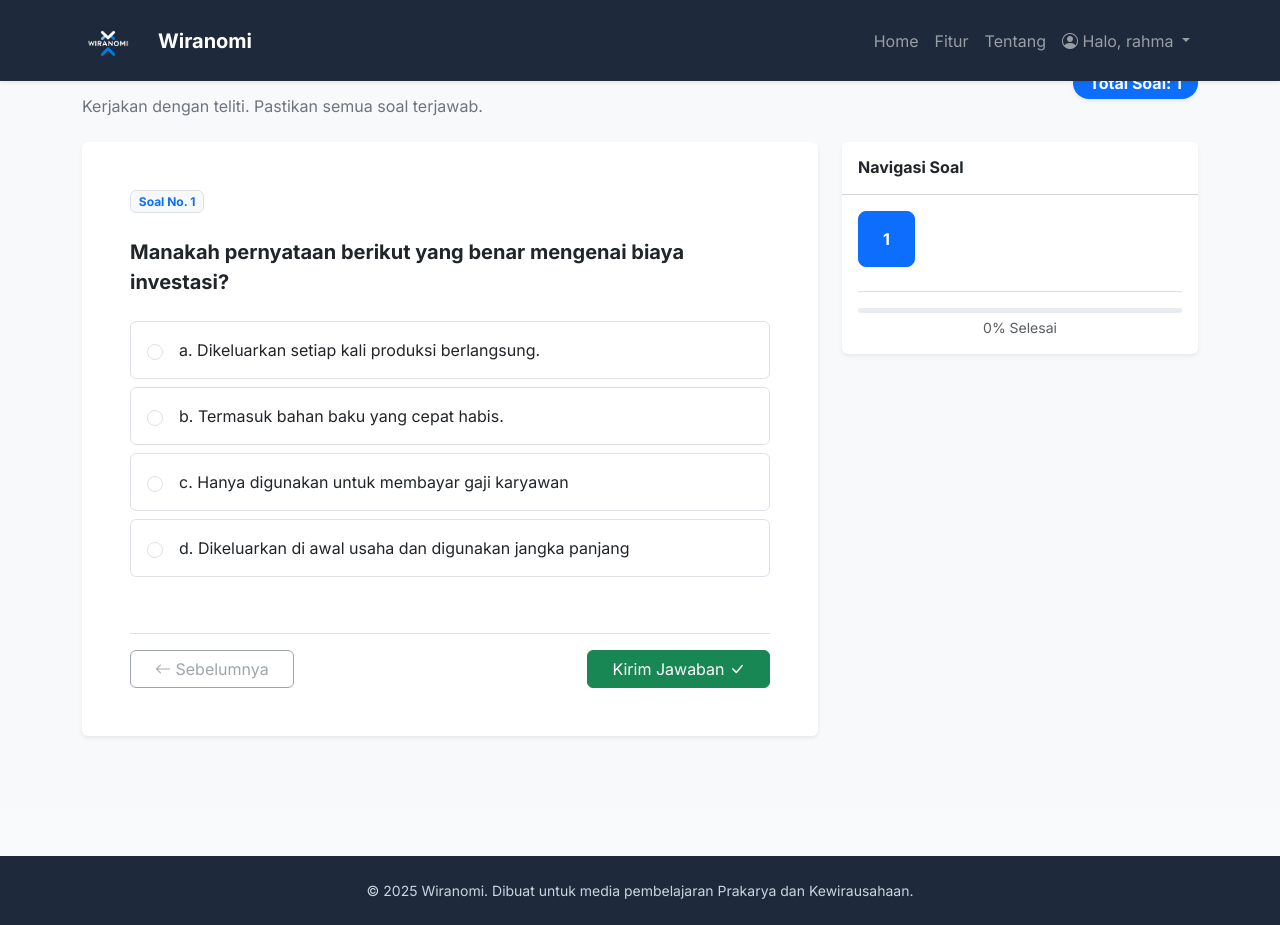
After one commit to sitirahmatulmaulidiah/wiranomi, a Django app: page /evaluasi/ in a window 1280 px wide. The commit adds this page. Run offline with Django 5.2, Linux system fonts and the light colour scheme; a user stored in the database is signed in; data comes from the database, SQL or seed files in the repository; both versions use the stored data as it was after the commit; some libraries are stand-ins or nearby versions.

Commit message:
Membuat template evaluasi

```diff
--- /dev/null
+++ b/pembelajaran/templates/pembelajaran/evaluasi.html
@@ -0,0 +1,317 @@
+{% extends 'pembelajaran/layout_base.html' %}
+{% load static %}
+
+{% block title %}Evaluasi Akhir - Wiranomi{% endblock %}
+
+{% block extra_css %}
+<style>
+    /* Agar footer selalu di bawah (Sticky Footer) */
+    body {
+        display: flex;
+        flex-direction: column;
+        min-height: 100vh;
+    }
+    .content-wrapper {
+        flex: 1;
+    }
+
+    /* Style Navigasi Soal (Kotak Nomor) */
+    .nav-grid {
+        display: grid;
+        grid-template-columns: repeat(5, 1fr);
+        gap: 10px;
+    }
+    .nav-item-box {
+        width: 100%;
+        aspect-ratio: 1;
+        display: flex;
+        align-items: center;
+        justify-content: center;
+        border: 1px solid #dee2e6;
+        border-radius: 8px;
+        background-color: #fff;
+        font-weight: 600;
+        cursor: pointer;
+        transition: all 0.2s;
+    }
+    .nav-item-box:hover {
+        background-color: #e9ecef;
+    }
+    .nav-item-box.active {
+        background-color: #0d6efd;
+        color: white;
+        border-color: #0d6efd;
+    }
+    .nav-item-box.answered {
+        background-color: #d1e7dd;
+        color: #0f5132;
+        border-color: #badbcc;
+    }
+
+    /* Animasi Soal */
+    .soal-step {
+        display: none;
+        animation: fadeIn 0.4s;
+    }
+    .soal-step.active {
+        display: block;
+    }
+
+    @keyframes fadeIn {
+        from { opacity: 0; transform: translateY(10px); }
+        to { opacity: 1; transform: translateY(0); }
+    }
+</style>
+{% endblock %}
+
+{% block layout %}
+<div class="content-wrapper bg-light py-5">
+    <div class="container">
+
+        <div class="row mb-4 align-items-center">
+            <div class="col-md-8">
+                <h2 class="fw-bold text-dark">Evaluasi Akhir</h2>
+                <p class="text-secondary mb-0">Kerjakan dengan teliti. Pastikan semua soal terjawab.</p>
+            </div>
+            <div class="col-md-4 text-md-end mt-3 mt-md-0">
+                <span class="badge bg-primary fs-6 px-3 py-2 rounded-pill shadow-sm">
+                    Total Soal: {{ soal_list|length }}
+                </span>
+            </div>
+        </div>
+
+        {% if hasil_nilai is not None %}
+            <div class="row justify-content-center">
+                <div class="col-md-8">
+                    <div class="card border-0 shadow-lg text-center p-5">
+                        <div class="mb-4">
+                            {% if hasil_nilai >= 70 %}
+                                <img src="{% static 'pembelajaran/images/materi1.png' %}" width="120" alt="Sukses">
+                                <h2 class="fw-bold text-success mt-3">Luar Biasa!</h2>
+                            {% else %}
+                                <div class="display-1 text-warning mb-3">⚠️</div>
+                                <h2 class="fw-bold text-warning">Perlu Belajar Lagi</h2>
+                            {% endif %}
+                        </div>
+
+                        <h5 class="text-muted">Skor Kamu</h5>
+                        <h1 class="display-3 fw-bold mb-4">{{ hasil_nilai }}</h1>
+
+                        <p class="mb-4 text-secondary">
+                            {% if hasil_nilai >= 70 %}
+                                Kamu telah menguasai materi ini dengan baik. Siap untuk menjadi wirausahawan?
+                            {% else %}
+                                Jangan menyerah! Coba pelajari materi kembali dan ulangi evaluasi.
+                            {% endif %}
+                        </p>
+
+                        <div class="d-flex justify-content-center gap-3">
+                            <a href="{% url 'halaman_materi' %}" class="btn btn-outline-secondary">Review Materi</a>
+                            <a href="{% url 'evaluasi' %}" class="btn btn-primary">Coba Lagi</a>
+                        </div>
+                    </div>
+                </div>
+            </div>
+
+        {% else %}
+            <form method="POST" id="evaluasiForm">
+                {% csrf_token %}
+                <div class="row">
+
+                    <div class="col-lg-8 mb-4">
+                        <div class="card border-0 shadow-sm h-100">
+                            <div class="card-body p-4 p-lg-5">
+
+                                {% for soal in soal_list %}
+                                    <div class="soal-step {% if forloop.first %}active{% endif %}" data-index="{{ forloop.counter0 }}">
+                                        <div class="d-flex justify-content-between mb-3">
+                                            <span class="badge bg-light text-primary border mb-2">Soal No. {{ forloop.counter }}</span>
+                                        </div>
+
+                                        <div class="fs-5 fw-bold mb-4 text-dark">
+                                            {{ soal.pertanyaan|safe }}
+                                        </div>
+
+                                        <div class="list-group">
+                                            {% for pilihan in soal.pilihan.all %}
+                                            <label class="list-group-item list-group-item-action border mb-2 rounded p-3 d-flex align-items-center" style="cursor: pointer;">
+                                                <input class="form-check-input me-3 radio-jawaban"
+                                                       type="radio"
+                                                       name="soal_{{ soal.id }}"
+                                                       value="{{ pilihan.id }}"
+                                                       data-soal-index="{{ forloop.parentloop.counter0 }}"
+                                                       required>
+                                                <span class="fs-6">{{ pilihan.teks_pilihan }}</span>
+                                            </label>
+                                            {% endfor %}
+                                        </div>
+                                    </div>
+                                {% empty %}
+                                    <div class="text-center py-5">
+                                        <h4>Belum ada soal tersedia.</h4>
+                                        <p>Silakan hubungi guru/admin.</p>
+                                    </div>
+                                {% endfor %}
+
+                                <div class="d-flex justify-content-between mt-5 pt-3 border-top">
+                                    <button type="button" class="btn btn-outline-secondary px-4" id="btnPrev" onclick="changeStep(-1)" disabled>
+                                        <i class="bi bi-arrow-left"></i> Sebelumnya
+                                    </button>
+
+                                    <button type="button" class="btn btn-primary px-4" id="btnNext" onclick="changeStep(1)">
+                                        Selanjutnya <i class="bi bi-arrow-right"></i>
+                                    </button>
+
+                                    <button type="button" class="btn btn-success px-4" id="btnSubmit" style="display: none;" data-bs-toggle="modal" data-bs-target="#modalKonfirmasiSubmit">
+                                        Kirim Jawaban <i class="bi bi-check-lg"></i>
+                                    </button>
+                                </div>
+
+                            </div>
+                        </div>
+                    </div>
+
+                    <div class="col-lg-4">
+                        <div class="card border-0 shadow-sm">
+                            <div class="card-header bg-white py-3">
+                                <h6 class="fw-bold mb-0">Navigasi Soal</h6>
+                            </div>
+                            <div class="card-body">
+                                <div class="nav-grid">
+                                    {% for soal in soal_list %}
+                                        <div class="nav-item-box {% if forloop.first %}active{% endif %}"
+                                             id="nav-{{ forloop.counter0 }}"
+                                             onclick="jumpToStep({{ forloop.counter0 }})">
+                                            {{ forloop.counter }}
+                                        </div>
+                                    {% endfor %}
+                                </div>
+                                <div class="mt-4 pt-3 border-top text-center">
+                                    <div class="progress" style="height: 5px;">
+                                        <div class="progress-bar" id="progressBar" role="progressbar" style="width: 0%"></div>
+                                    </div>
+                                    <small class="text-muted mt-1 d-block" id="progressText">0% Selesai</small>
+                                </div>
+                            </div>
+                        </div>
+                    </div>
+
+                </div>
+            </form>
+        {% endif %}
+
+    </div>
+
+    <div class="modal fade" id="modalKonfirmasiSubmit" tabindex="-1" aria-hidden="true">
+        <div class="modal-dialog modal-dialog-centered">
+            <div class="modal-content border-0 shadow">
+                <div class="modal-header bg-light border-0">
+                    <h5 class="modal-title fw-bold">Konfirmasi Pengiriman</h5>
+                    <button type="button" class="btn-close" data-bs-dismiss="modal" aria-label="Close"></button>
+                </div>
+                <div class="modal-body text-center p-4">
+                    <div class="mb-3">
+                        <i class="bi bi-envelope-check text-success" style="font-size: 3rem;"></i>
+                    </div>
+                    <h5 class="fw-bold mb-2">Yakin ingin mengirim jawaban?</h5>
+                    <p class="text-secondary">Pastikan kamu sudah memeriksa kembali jawabanmu. Setelah dikirim, jawaban tidak dapat diubah.</p>
+                </div>
+                <div class="modal-footer border-0 justify-content-center pb-4">
+                    <button type="button" class="btn btn-outline-secondary px-4" data-bs-dismiss="modal">Periksa Lagi</button>
+
+                    <button type="button" class="btn btn-success px-4" onclick="submitForm()">Ya, Kirim Sekarang</button>
+                </div>
+            </div>
+        </div>
+    </div>
+
+</div>
+
+<script>
+    let currentStep = 0;
+    const steps = document.querySelectorAll('.soal-step');
+    const navItems = document.querySelectorAll('.nav-item-box');
+    const totalSteps = steps.length;
+    const btnPrev = document.getElementById('btnPrev');
+    const btnNext = document.getElementById('btnNext');
+    const btnSubmit = document.getElementById('btnSubmit');
+    const progressBar = document.getElementById('progressBar');
+    const progressText = document.getElementById('progressText');
+
+    // Inisialisasi
+    updateUI();
+
+    function updateUI() {
+        // Logic menampilkan soal per halaman
+        steps.forEach((step, index) => {
+            if (index === currentStep) {
+                step.classList.add('active');
+            } else {
+                step.classList.remove('active');
+            }
+        });
+
+        // Logic tombol Prev/Next/Submit
+        btnPrev.disabled = (currentStep === 0);
+
+        if (currentStep === totalSteps - 1) {
+            btnNext.style.display = 'none';
+            btnSubmit.style.display = 'inline-block';
+        } else {
+            btnNext.style.display = 'inline-block';
+            btnSubmit.style.display = 'none';
+        }
+
+        // Logic highlight kotak nomor di sidebar
+        navItems.forEach((item, index) => {
+            if (index === currentStep) {
+                item.classList.add('active');
+            } else {
+                item.classList.remove('active');
+            }
+        });
+    }
+
+    function changeStep(n) {
+        if (currentStep + n >= 0 && currentStep + n < totalSteps) {
+            currentStep += n;
+            updateUI();
+        }
+    }
+
+    function jumpToStep(n) {
+        currentStep = n;
+        updateUI();
+    }
+
+    // Logic menandai soal yang sudah dijawab (Warna Hijau)
+    const radioButtons = document.querySelectorAll('.radio-jawaban');
+    radioButtons.forEach(radio => {
+        radio.addEventListener('change', function() {
+            const index = this.getAttribute('data-soal-index');
+            const navBox = document.getElementById('nav-' + index);
+            if (navBox) {
+                navBox.classList.add('answered');
+                navBox.style.backgroundColor = '#d1e7dd';
+                navBox.style.borderColor = '#badbcc';
+                navBox.style.color = '#0f5132';
+            }
+            updateProgress();
+        });
+    });
+
+    function updateProgress() {
+        const answeredCount = document.querySelectorAll('.nav-item-box.answered').length;
+        const percent = Math.round((answeredCount / totalSteps) * 100);
+
+        if (progressBar) progressBar.style.width = percent + '%';
+        if (progressText) progressText.innerText = percent + '% Selesai';
+    }
+
+    // PERUBAHAN 3: Fungsi Submit Programmatic
+    function submitForm() {
+        document.getElementById('evaluasiForm').submit();
+    }
+</script>
+
+{% endblock %}
--- a/pembelajaran/urls.py
+++ b/pembelajaran/urls.py
@@ -31,11 +31,14 @@ urlpatterns = [
     # 2. Halaman Latihan
     path('materi/<slug:slug>/latihan/', views.detail_latihan, name='detail_latihan'),
 
-    # 3. Submit Latihan (URL Khusus untuk memproses jawaban) -- BARU DITAMBAHKAN
+    # 3. Submit Latihan (URL Khusus untuk memproses jawaban)
     path('latihan/<int:latihan_id>/submit/', views.submit_latihan, name='submit_latihan'),
 
-    # --- BAGIAN FITUR LAIN (KUIS & KALKULATOR) ---
+    # --- BAGIAN FITUR LAIN (KUIS, KALKULATOR & EVALUASI) ---
     path('kalkulator/', views.kalkulator_harga_jual, name='kalkulator'),
+
+    # URL Evaluasi Akhir (BARU DITAMBAHKAN)
+    path('evaluasi/', views.evaluasi, name='evaluasi'),
 
     path('kuis/', views.daftar_kuis, name='daftar_kuis'),
 
--- a/pembelajaran/views.py
+++ b/pembelajaran/views.py
@@ -2,11 +2,11 @@ import csv
 from django.http import HttpResponse
 from django.utils import timezone
 from django.shortcuts import render, get_object_or_404, redirect
-# --- UPDATE IMPORT DI SINI ---
 from .models import (
     Bab, SubBab, Kuis, Pertanyaan, Pilihan,
     GameDragDrop, ItemDragDrop, HasilKuis, UserProgress,
-    Latihan, HasilLatihan, SoalLatihan, PilihanLatihan # <-- Tambahkan Soal & Pilihan Latihan
+    Latihan, HasilLatihan, SoalLatihan, PilihanLatihan,
+    SoalEvaluasi, PilihanJawaban # <-- Model Evaluasi Ditambahkan di sini
 )
 from .forms import RegisterForm
 from django.contrib.auth import login, authenticate, login as auth_login
@@ -148,7 +148,7 @@ def detail_materi(request, slug):
     return render(request, 'pembelajaran/detail_materi.html', konteks)
 
 
-# --- FUNGSI DETAIL LATIHAN (DIPERBARUI) ---
+# --- FUNGSI DETAIL LATIHAN ---
 @login_required
 def detail_latihan(request, slug):
     # 1. Ambil Context Sidebar
@@ -186,7 +186,7 @@ def detail_latihan(request, slug):
 
     return render(request, 'pembelajaran/detail_latihan.html', konteks)
 
-# --- FUNGSI SUBMIT LATIHAN (DIPERBARUI UNTUK REVIEW) ---
+# --- FUNGSI SUBMIT LATIHAN ---
 @login_required
 def submit_latihan(request, latihan_id):
     if request.method != "POST":
@@ -312,6 +312,44 @@ def kalkulator_harga_jual(request):
             konteks['error'] = 'Jumlah produksi tidak boleh 0.'
 
     return render(request, 'pembelajaran/kalkulator.html', konteks)
+
+
+# --- FUNGSI EVALUASI AKHIR (BARU) ---
+@login_required
+def evaluasi(request):
+    """Menampilkan dan menghitung skor Evaluasi Akhir."""
+    # Ambil semua soal
+    semua_soal = SoalEvaluasi.objects.all()
+
+    hasil_nilai = None
+
+    if request.method == 'POST':
+        skor = 0
+        total_soal = semua_soal.count()
+
+        for soal in semua_soal:
+            # Ambil ID pilihan yang dipilih user dari form
+            pilihan_id = request.POST.get(f'soal_{soal.id}')
+
+            if pilihan_id:
+                # Cek apakah pilihan tersebut benar
+                pilihan_user = soal.pilihan.filter(id=pilihan_id).first()
+                if pilihan_user and pilihan_user.apakah_benar:
+                    skor += 1
+
+        # Hitung nilai (skala 100)
+        if total_soal > 0:
+            hasil_nilai = int((skor / total_soal) * 100)
+        else:
+            hasil_nilai = 0
+
+    konteks = {
+        'active_page': 'evaluasi', # Agar navbar Evaluasi menyala
+        'soal_list': semua_soal,
+        'hasil_nilai': hasil_nilai
+    }
+    return render(request, 'pembelajaran/evaluasi.html', konteks)
+
 
 def _proses_hitung_kuis(request, kuis):
     """Fungsi helper internal untuk menghitung skor kuis dari data POST."""
```
Also changed, not shown: pembelajaran/admin.py (+35 -5 lines), pembelajaran/models.py (+27 -1 lines), pembelajaran/templates/pembelajaran/dashboard.html (+59 -33 lines), db.sqlite3, pembelajaran/migrations/0012_soalevaluasi_pilihanjawaban.py (added).
